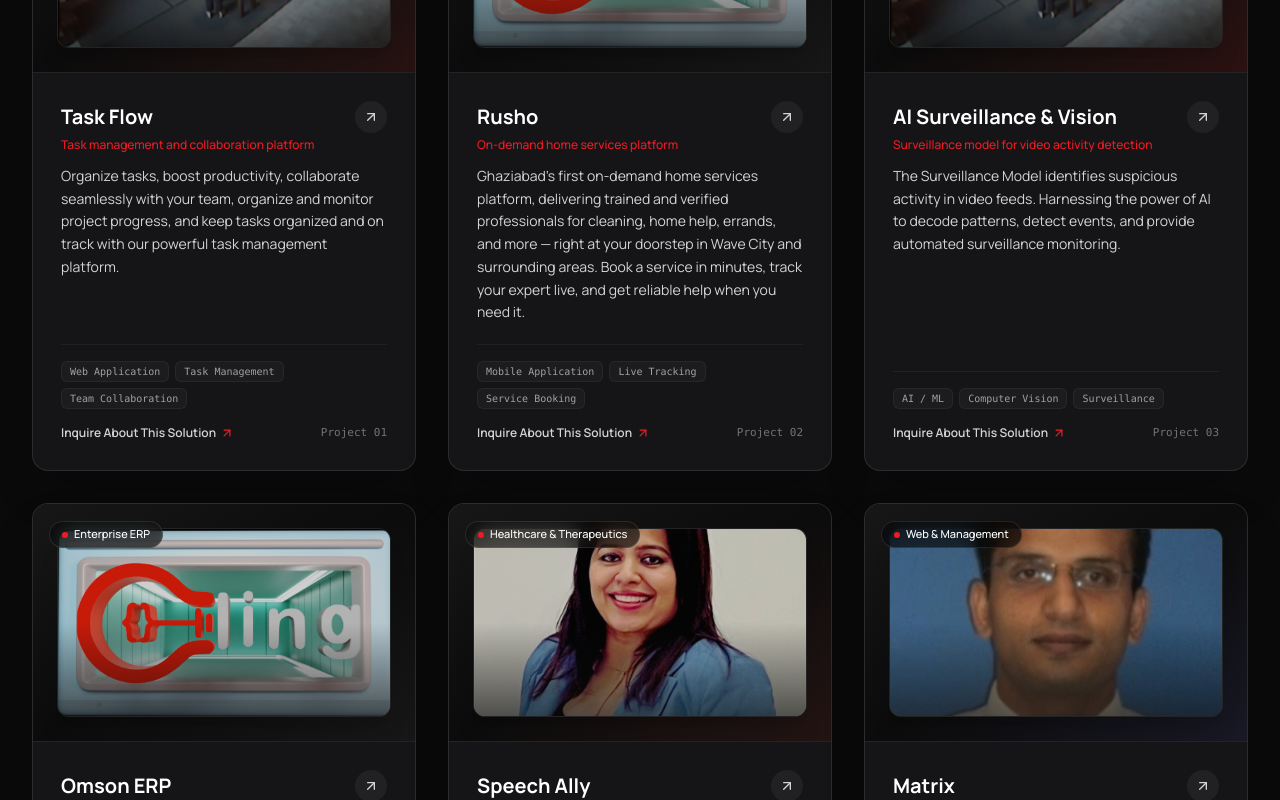
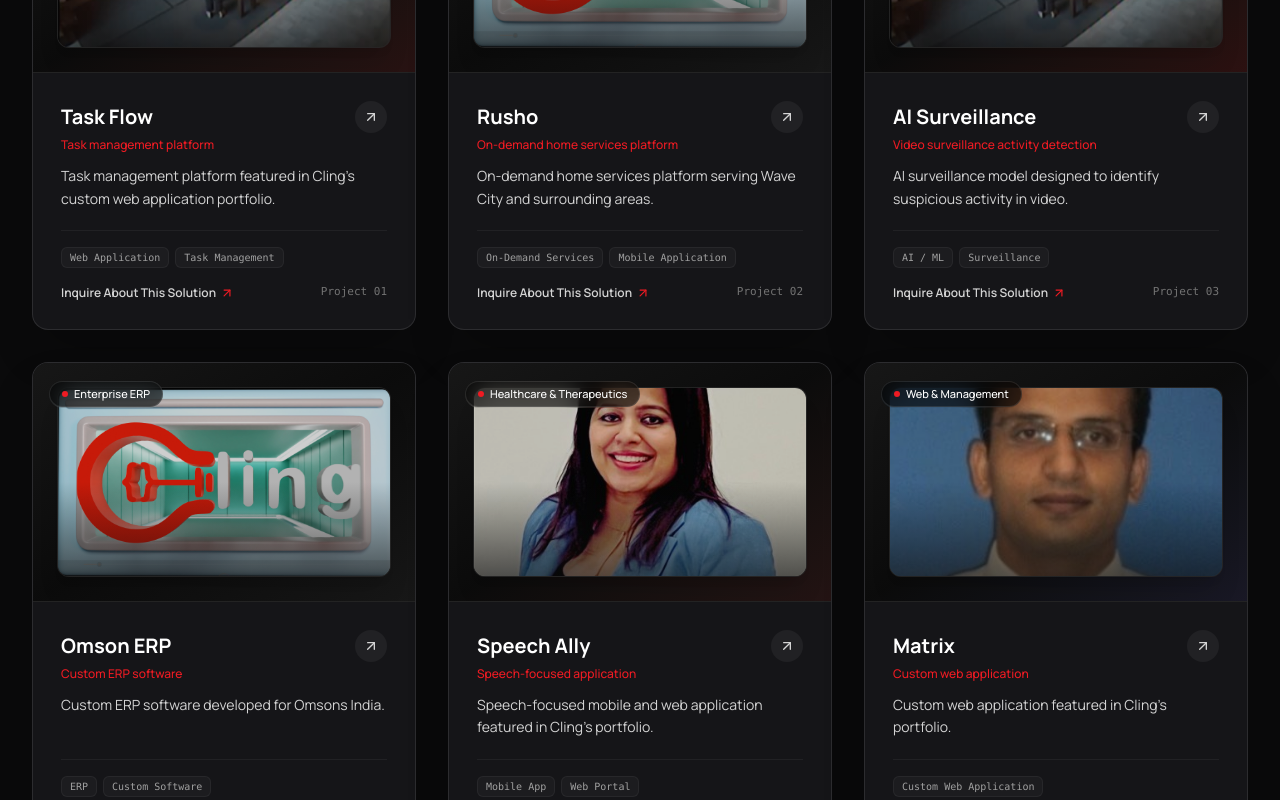
Before and after one commit to codewithayush7/clings-internship-assignment, a Next.js app: page / in a window 1280 px wide. Shown: the part 2080-2880 px from the top of the page. Built offline with nearby package versions, Linux system fonts and the light colour scheme.

Commit message:
Update Selected Work project titles and descriptions with source-grounded copy

```diff
--- a/src/data/siteData.ts
+++ b/src/data/siteData.ts
@@ -149,10 +149,10 @@ export const projectsData: Project[] = [
     id: "task-flow",
     name: "Task Flow",
     category: "Productivity & Management",
-    tagline: "Task management and collaboration platform",
+    tagline: "Task management platform",
     description:
-      "Organize tasks, boost productivity, collaborate seamlessly with your team, organize and monitor project progress, and keep tasks organized and on track with our powerful task management platform.",
-    tags: ["Web Application", "Task Management", "Team Collaboration"],
+      "Task management platform featured in Cling's custom web application portfolio.",
+    tags: ["Web Application", "Task Management"],
     image: "/images/thumb-ai.png",
     fallbackGradient: "from-neutral-900 via-neutral-950 to-red-950/40",
   },
@@ -162,19 +162,19 @@ export const projectsData: Project[] = [
     category: "On-Demand Services",
     tagline: "On-demand home services platform",
     description:
-      "Ghaziabad's first on-demand home services platform, delivering trained and verified professionals for cleaning, home help, errands, and more — right at your doorstep in Wave City and surrounding areas. Book a service in minutes, track your expert live, and get reliable help when you need it.",
-    tags: ["Mobile Application", "Live Tracking", "Service Booking"],
+      "On-demand home services platform serving Wave City and surrounding areas.",
+    tags: ["On-Demand Services", "Mobile Application"],
     image: "/images/thumb-3d.png",
     fallbackGradient: "from-neutral-900 via-neutral-950 to-neutral-900",
   },
   {
     id: "ai-surveillance",
-    name: "AI Surveillance & Vision",
+    name: "AI Surveillance",
     category: "Artificial Intelligence",
-    tagline: "Surveillance model for video activity detection",
+    tagline: "Video surveillance activity detection",
     description:
-      "The Surveillance Model identifies suspicious activity in video feeds. Harnessing the power of AI to decode patterns, detect events, and provide automated surveillance monitoring.",
-    tags: ["AI / ML", "Computer Vision", "Surveillance"],
+      "AI surveillance model designed to identify suspicious activity in video.",
+    tags: ["AI / ML", "Surveillance"],
     image: "/images/thumb-ai.png",
     fallbackGradient: "from-neutral-900 via-neutral-950 to-red-950/50",
   },
@@ -182,10 +182,10 @@ export const projectsData: Project[] = [
     id: "omson-erp",
     name: "Omson ERP",
     category: "Enterprise ERP",
-    tagline: "Integrated enterprise management solution",
+    tagline: "Custom ERP software",
     description:
-      "Comprehensive ERP solution helping businesses manage daily business activities by seamlessly integrating front and back office operations, inventory, and workflows.",
-    tags: ["ERP", "Enterprise Software", "Business Operations"],
+      "Custom ERP software developed for Omsons India.",
+    tags: ["ERP", "Custom Software"],
     image: "/images/thumb-3d.png",
     fallbackGradient: "from-neutral-900 via-neutral-950 to-neutral-900",
   },
@@ -193,10 +193,10 @@ export const projectsData: Project[] = [
     id: "speech-ally",
     name: "Speech Ally",
     category: "Healthcare & Therapeutics",
-    tagline: "Speech therapy mobile & web application",
+    tagline: "Speech-focused application",
     description:
-      "Dedicated digital platform designed to support speech therapy exercises, patient engagement, and administrative clinical tracking across devices.",
-    tags: ["Mobile App", "Web Portal", "Healthcare"],
+      "Speech-focused mobile and web application featured in Cling's portfolio.",
+    tags: ["Mobile App", "Web Portal"],
     image: "/images/elizabeth.jpeg",
     fallbackGradient: "from-neutral-900 via-neutral-950 to-red-950/30",
   },
@@ -204,10 +204,10 @@ export const projectsData: Project[] = [
     id: "matrix-solutions",
     name: "Matrix",
     category: "Web & Management",
-    tagline: "Custom management web portal",
+    tagline: "Custom web application",
     description:
-      "Bespoke digital management platform engineered to meet the exacting workflow and reporting standards required by business stakeholders.",
-    tags: ["Custom Web Portal", "Business Management"],
+      "Custom web application featured in Cling's portfolio.",
+    tags: ["Custom Web Application"],
     image: "/images/aurko.jpeg",
     fallbackGradient: "from-neutral-900 via-neutral-950 to-indigo-950/30",
   },
```
